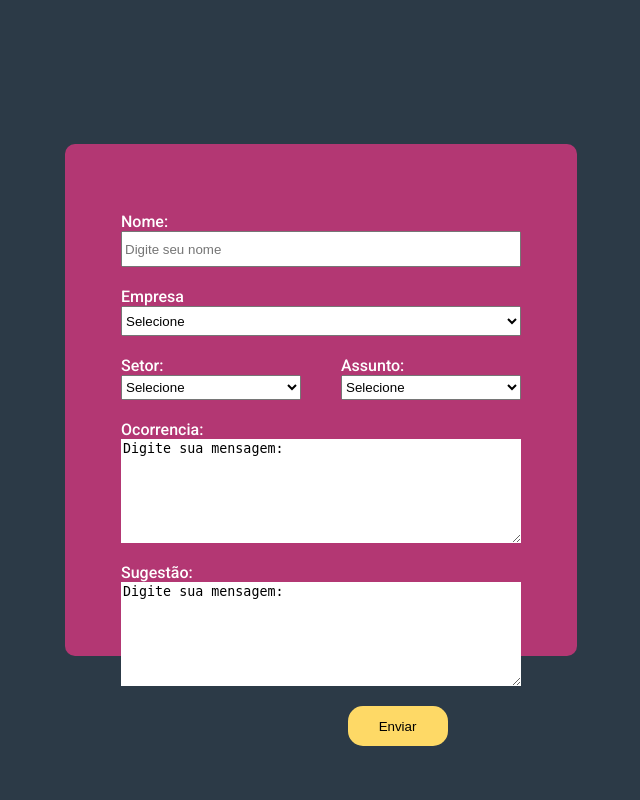
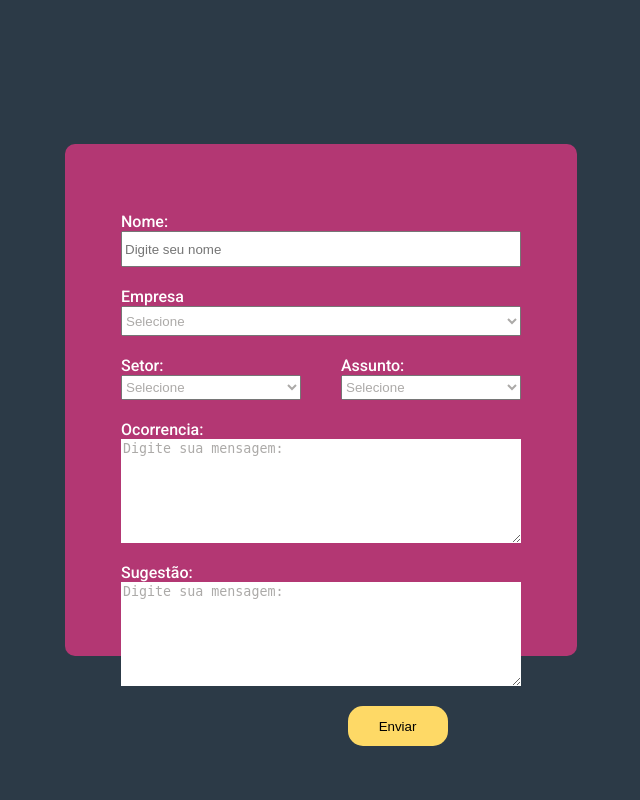
Before and after one commit to Guilhermelima-max/chamados, a PHP site: page / in a window 1280 px wide. Shown: the whole page, without its empty margins (319-959 px from the left). Run offline with PHP 8.4, Linux system fonts and the light colour scheme.

Commit message:
Update form.css
uptade

```diff
--- a/styles/form.css
+++ b/styles/form.css
@@ -87,13 +87,16 @@ label{ /* para formatar a fonte*/
 .nome-empresa{
     height: 30px;
     outline: none;
+    color: #acaaa8;
 }
 .setor-assunto{
     height: 25px;
     outline: none;
+    color: #acaaa8;
 }
 .sugestao-ocorre{
     height: 100px;
     border: none;
     outline: none;
+    color: #acaaa8;
 }
```
